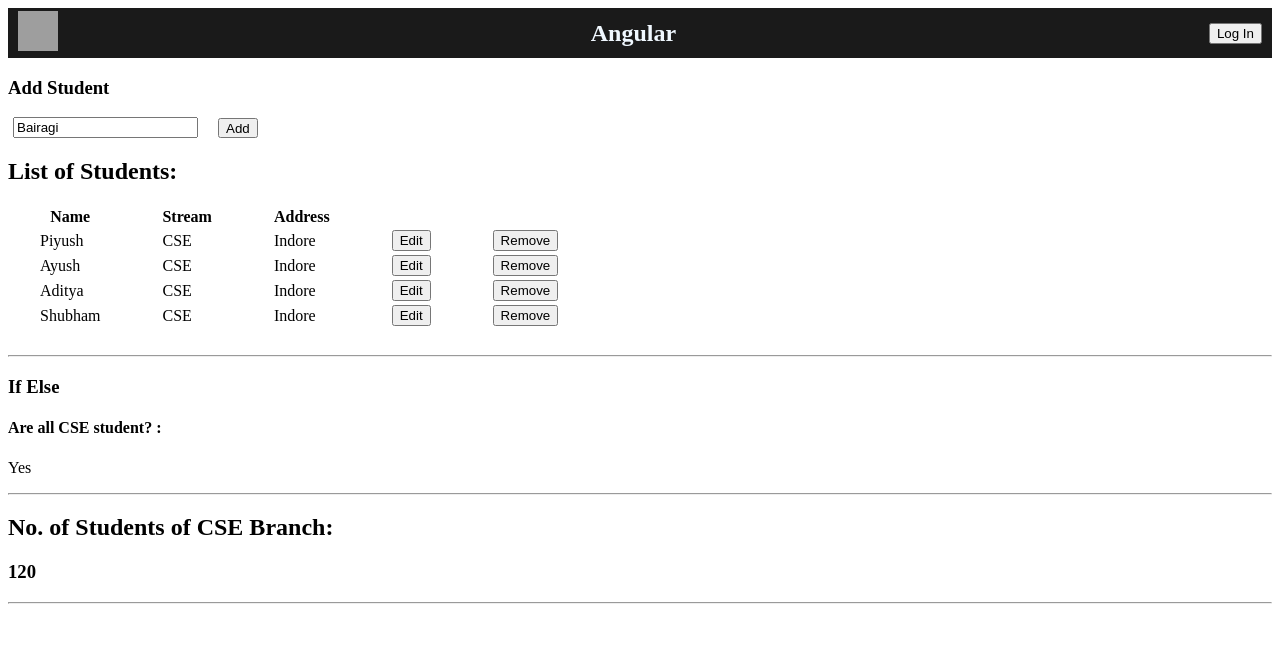
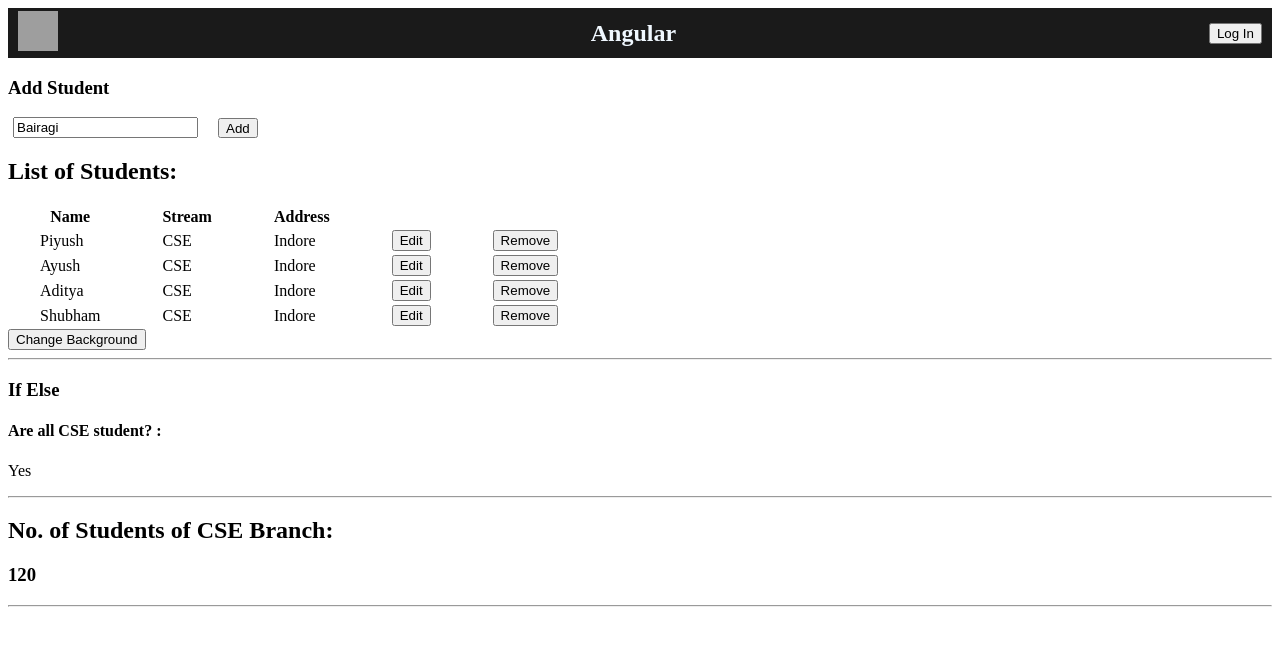
Before and after one commit to Piyush-Bairagi/angular-college, an Angular app: page / in a window 1280 px wide. Shown: the top 646 px of the page. Built offline with nearby package versions, Linux system fonts and the light colour scheme; grey boxes are pictures that could not be loaded.

Commit message:
Added style binding

```diff
--- a/src/app/headerComponent/headerComponent.component.html
+++ b/src/app/headerComponent/headerComponent.component.html
@@ -16,7 +16,7 @@
         <button type="button" class="addstudentinput" (click)="addStudent(inputStudent.value)">Add</button>
     </div>
     <h2>List of Students:</h2>
-    <table>
+    <table [style.backgroundColor]="backgroundColour">
         <tr>
             <th>Name</th>
             <th>Stream</th>
@@ -30,6 +30,7 @@
             <td><button type="button">Remove</button></td>
         </tr>
     </table>
+    <button (click)="changeStyle()">Change Background</button>
     <br><hr>
     <h3>If Else</h3>
     <h4>Are all CSE student? : </h4>
--- a/src/app/headerComponent/headerComponent.component.ts
+++ b/src/app/headerComponent/headerComponent.component.ts
@@ -10,6 +10,7 @@ export class HeaderComponent {
     inputBoxValue:string = "Bairagi";
     areAllCSEStudent:boolean = true;
     stream:string = "CSE";
+    backgroundColour= "White";
     studentDetails = [
         {name: 'Piyush', branch: 'CSE', address: 'Pune'},
         {name: 'Ayush', branch: 'BCA', address: 'Indore'},
@@ -21,4 +22,8 @@ export class HeaderComponent {
         this.studentName = input;
         this.studentDetails.push({name: input, branch: 'CSE', address: 'Indore'});
     }
+
+    changeStyle() {
+        this.backgroundColour = "SkyBlue";
+    }
  }
```
